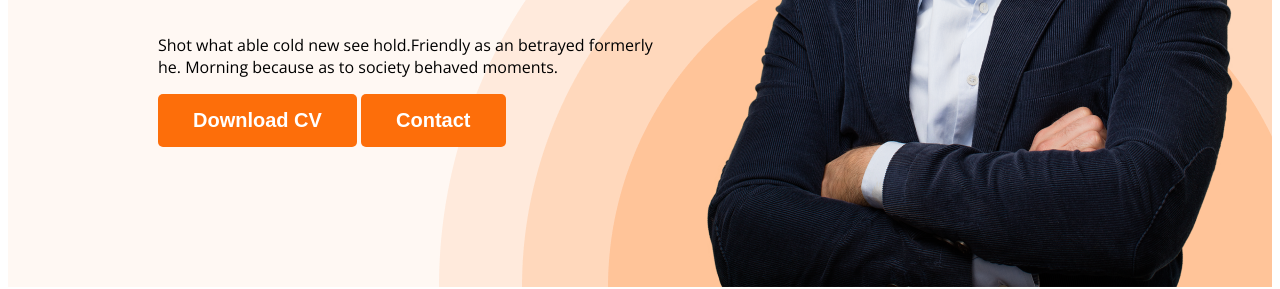
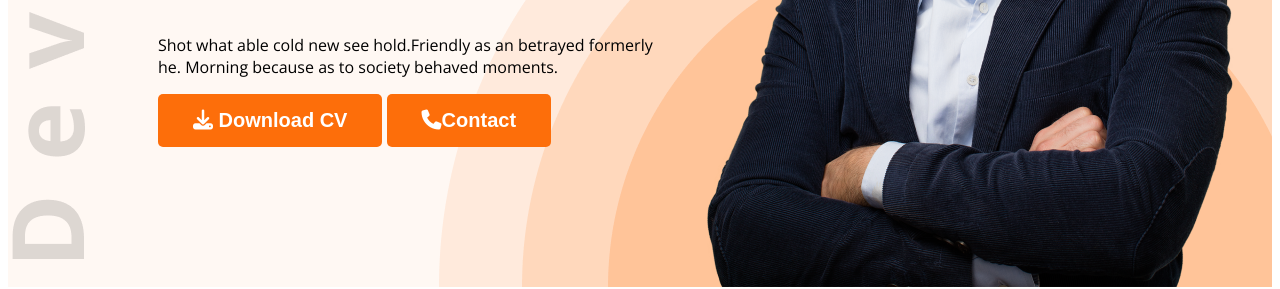
Before and after one commit to farinhuq/web-developer-portfolio, a plain HTML site: page index.html in a window 1280 px wide. Shown: the part 512-801 px from the top of the page. Drawn offline with nearby package versions, Linux system fonts and the light colour scheme.

Commit message:
finished website

```diff
--- a/index.html
+++ b/index.html
@@ -9,6 +9,7 @@
     <link href="https://fonts.googleapis.com/css2?family=Open+Sans:ital,wght@0,300..800;1,300..800&display=swap" rel="stylesheet">
 
     <link rel="stylesheet" href="styles/portfolio.css">
+    <script src="https://kit.fontawesome.com/0eaf02a934.js" crossorigin="anonymous"></script>
 </head>
 <body>
     <header class="header"> <nav>
@@ -24,10 +25,10 @@
     <h3 class="bannergreeting">Hi, I  am</h3>
     <h1 class="bannertitle">Mary Hardy</h1>
     <p>Shot what able cold new see hold.Friendly as an betrayed formerly <br> he. Morning because as to society behaved moments.</p>
-    <button class="btn-primary">
+    <button class="btn-primary"> <i class="fa-solid fa-download"></i>
     Download CV
     </button>
-    <button class="btn-primary">Contact</button>
+    <button class="btn-primary"> <i class="fa-solid fa-phone"></i>Contact</button>
 </div>
 <img class="profilepic" src="images/hardy.png" alt="">
     </div>
@@ -132,7 +133,7 @@
        </div>
        </div>
       <div class="download-cv">
-        <button class="btn-primary">Download CV</button>
+        <button class="btn-primary"> <i class="fa-solid fa-download"></i>Download CV</button>
       </div>
     <footer>
         <div class="footer-column">
@@ -153,7 +154,7 @@
                 <input type="text" placeholder="Your Name">
                 <input type="email"placeholder="Your Email">
                 <textarea name="" id="" placeholder="Message"></textarea>
-                <input class="btn-primary" type="Submit" value="submit">
+                <input class="btn-primary" type="Submit" value="Submit">
             </form>
         </div>
     </footer>
--- a/styles/portfolio.css
+++ b/styles/portfolio.css
@@ -20,9 +20,11 @@ font-size: 20px;
 color: white;
 padding: 15px 35px;}
 .header{ background-color: rgba(255, 248, 243, 1);
-background-image: url('../images/header_bg.png');
+background-image: url('../images/header_bg.png'), url(
+  '../images/developer.png'
+);
 background-repeat: no-repeat;
-background-position: bottom right;}
+background-position: bottom right,top left;}
 .banner{
   padding: 30px 30px 0px 150px ;
   display: flex;
```
